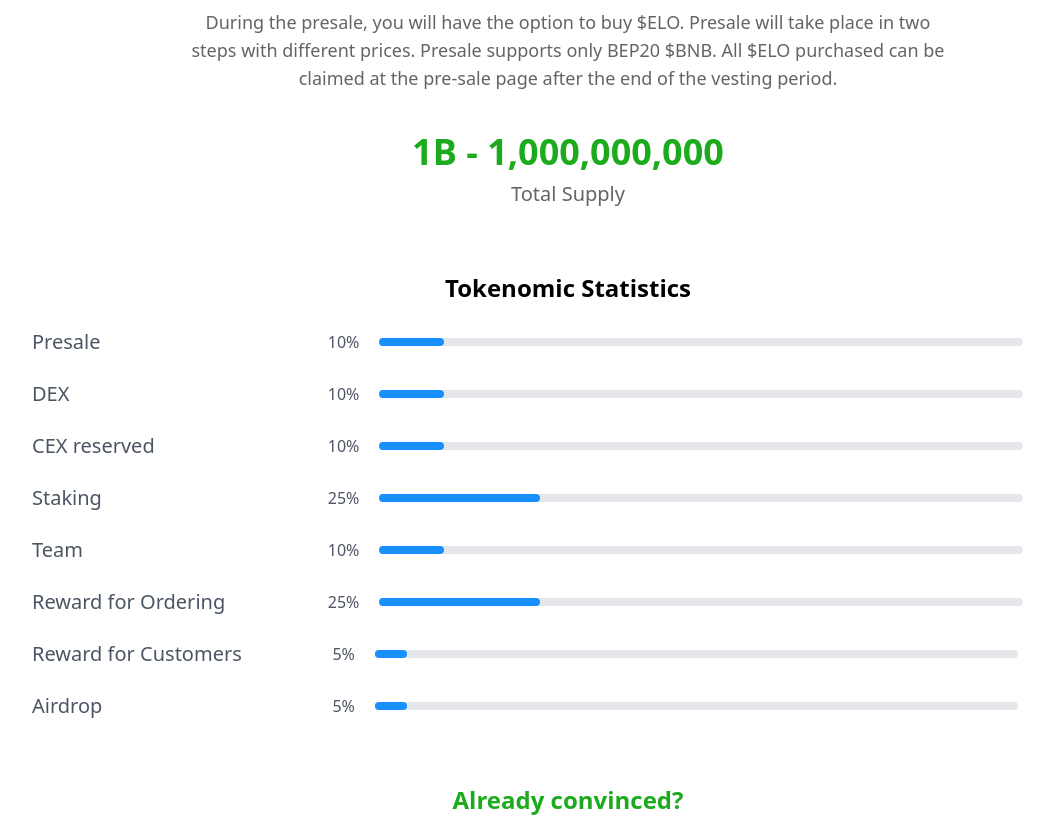
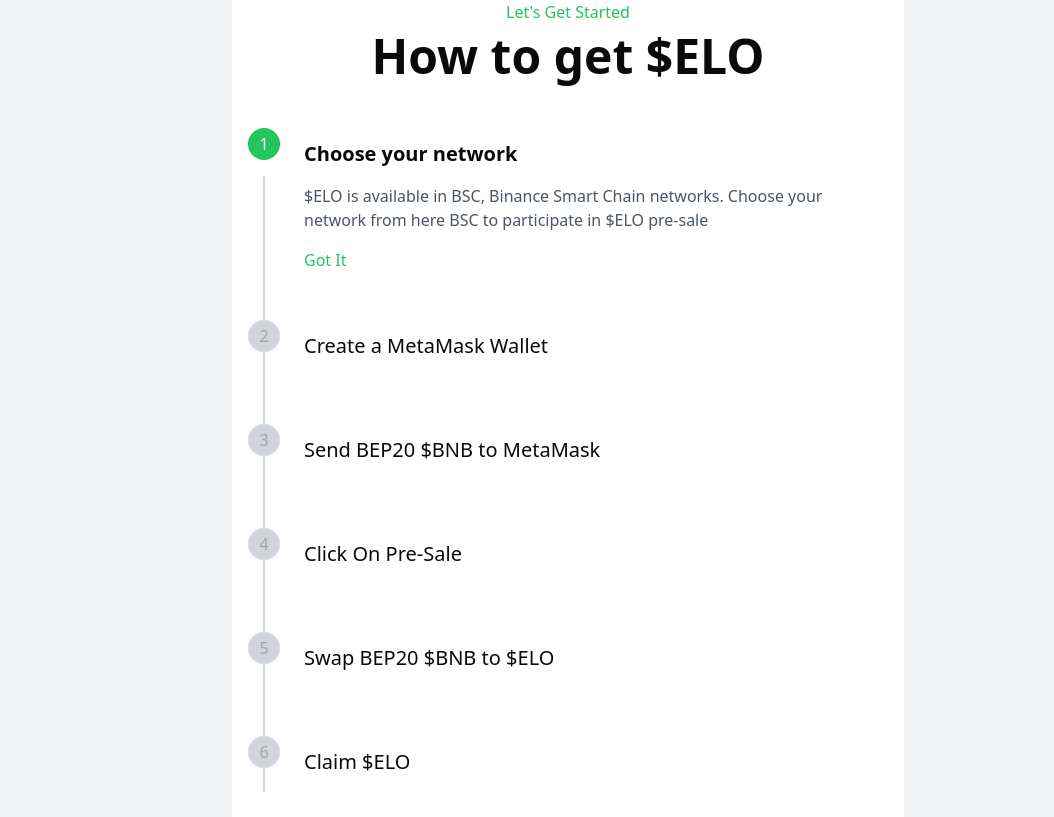
Before and after one commit to MostakemHossain/effortless-order-frontend, a React (Vite) app: page / in a window 1280 px wide. Shown: the part 720-1537 px from the top of the page, without its empty margins (72-1126 px from the left). Built offline with nearby package versions, Linux system fonts and the light colour scheme.

Commit message:
step section added

```diff
--- a/package.json
+++ b/package.json
@@ -10,6 +10,9 @@
     "preview": "vite preview"
   },
   "dependencies": {
+    "@emotion/react": "^11.14.0",
+    "@emotion/styled": "^11.14.0",
+    "@mui/material": "^6.3.1",
     "@radix-ui/react-dialog": "^1.1.4",
     "@radix-ui/react-dropdown-menu": "^2.1.4",
     "@radix-ui/react-navigation-menu": "^1.2.3",
--- a/src/App.tsx
+++ b/src/App.tsx
@@ -2,6 +2,7 @@
 import CallToAction from "./component/CallToAction";
 import Footer from "./component/Footer";
 import Navbar from "./component/Navbar";
+import Step from "./component/Step";
 import Tokenomics from "./component/Tokenomics";
 
 const App = () => {
@@ -9,6 +10,7 @@
     <div>
       <Navbar />
       <Banner />
+      <Step />
       <Tokenomics />
       <CallToAction />
       <Footer />
--- /dev/null
+++ b/src/component/Step.tsx
@@ -0,0 +1,148 @@
+"use client";
+
+import { useState } from "react";
+
+interface Step {
+  id: number;
+  title: string;
+  content: string;
+}
+
+const steps: Step[] = [
+  {
+    id: 1,
+    title: "Choose your network",
+    content:
+      "$ELO is available in BSC, Binance Smart Chain networks. Choose your network from here BSC to participate in $ELO pre-sale",
+  },
+  {
+    id: 2,
+    title: "Create a MetaMask Wallet",
+    content:
+      '$ELO token is available on the BSC blockchain. MetaMask is a third party BEP20 (Binance) browser wallet, and the very best at that! On Google Chrome, visit <a href="https://metamask.io" class="text-green-500 hover:underline" target="_blank" rel="noopener noreferrer">metamask.io</a> to download the extension and set up a wallet. On mobile? Get MetaMask\'s app for iPhone or Android',
+  },
+  {
+    id: 3,
+    title: "Send BEP20 $BNB to MetaMask",
+    content:
+      "Acquire $BNB through MetaMask itself or transfer it to your MetaMask wallet address from another wallet (e.g. Coinbase or Binance)",
+  },
+  {
+    id: 4,
+    title: "Click On Pre-Sale",
+    content:
+      "You can currently swap BNB to $ELO on Pre-Sale over ELO's official website! Pre-Sale supports only BEP20 BNB",
+  },
+  {
+    id: 5,
+    title: "Swap BEP20 $BNB to $ELO",
+    content:
+      "Click Connect Wallet Enter the amount of $BNB you would like to swap for $ELO. Then click on Swap",
+  },
+  {
+    id: 6,
+    title: "Claim $ELO",
+    content:
+      "All $ELO purchased can be claimed at the pre-sale page after the end of the vesting period.",
+  },
+];
+
+export default function Step() {
+  const [activeStep, setActiveStep] = useState(1);
+
+  const handleNextStep = () => {
+    if (activeStep < steps.length) {
+      setActiveStep(activeStep + 1);
+    }
+  };
+
+  const handlePreviousStep = () => {
+    if (activeStep > 1) {
+      setActiveStep(activeStep - 1);
+    }
+  };
+
+  const handleRestart = () => {
+    setActiveStep(1);
+  };
+
+  return (
+    <div className="min-h-screen flex items-center justify-center bg-gray-100 mb-10">
+      <div className="max-w-2xl w-full mx-auto px-4 py-12 bg-white rounded">
+        <div className="text-center mb-12">
+          <p className="text-green-500 font-medium mb-2">Let's Get Started</p>
+          <h1 className="text-4xl md:text-5xl font-bold">How to get $ELO</h1>
+        </div>
+
+        <div className="relative">
+          <div className="absolute left-[15px] top-[48px] bottom-0 w-[2px] bg-gray-300" />
+          <div className="space-y-12">
+            {steps.map((step) => (
+              <div key={step.id} className="relative">
+                <div className="flex gap-6">
+                  {/* Step Icon */}
+                  <div
+                    className={`relative z-10 flex items-center justify-center w-8 p-3 rounded-full h-8
+                      ${
+                        step.id === activeStep
+                          ? "bg-green-500 text-white"
+                          : "bg-gray-300 text-gray-400"
+                      }
+                      font-medium cursor-pointer transition-colors duration-200`}
+                    onClick={() => setActiveStep(step.id)}
+                  >
+                    {step.id}
+                  </div>
+
+                  {/* Step Content */}
+                  <div className="pt-3">
+                    <h3
+                      className={`text-xl ${
+                        step.id === activeStep ? "font-bold" : "font-normal"
+                      } mb-4`}
+                    >
+                      {step.title}
+                    </h3>
+                    {step.id === activeStep && (
+                      <>
+                        <p
+                          className="text-gray-600 mb-4"
+                          dangerouslySetInnerHTML={{ __html: step.content }}
+                        />
+                        <div className="flex gap-4">
+                          {step.id === steps.length ? (
+                            <button
+                              className="text-green-500 font-medium"
+                              onClick={handleRestart}
+                            >
+                              Again
+                            </button>
+                          ) : (
+                            <button
+                              className="text-green-500 font-medium"
+                              onClick={handleNextStep}
+                            >
+                              Got It
+                            </button>
+                          )}
+                          {step.id > 1 && (
+                            <button
+                              className="text-gray-400"
+                              onClick={handlePreviousStep}
+                            >
+                              Previous Step
+                            </button>
+                          )}
+                        </div>
+                      </>
+                    )}
+                  </div>
+                </div>
+              </div>
+            ))}
+          </div>
+        </div>
+      </div>
+    </div>
+  );
+}
--- a/src/component/Tokenomics.tsx
+++ b/src/component/Tokenomics.tsx
@@ -37,7 +37,6 @@
               >
                 <div className="text-gray-600 text-xl">{item.label}</div>
 
-
                 <div className="flex items-center justify-center gap-5 lg:flex-row lg:items-center lg:w-[80%]">
                   <span className="text-gray-600 text-sm lg:text-base">
                     {item.percentage}%
--- /dev/null
+++ b/src/components/ui/dialog.tsx
@@ -0,0 +1,120 @@
+import * as React from "react"
+import * as DialogPrimitive from "@radix-ui/react-dialog"
+import { X } from "lucide-react"
+
+import { cn } from "@/lib/utils"
+
+const Dialog = DialogPrimitive.Root
+
+const DialogTrigger = DialogPrimitive.Trigger
+
+const DialogPortal = DialogPrimitive.Portal
+
+const DialogClose = DialogPrimitive.Close
+
+const DialogOverlay = React.forwardRef<
+  React.ElementRef<typeof DialogPrimitive.Overlay>,
+  React.ComponentPropsWithoutRef<typeof DialogPrimitive.Overlay>
+>(({ className, ...props }, ref) => (
+  <DialogPrimitive.Overlay
+    ref={ref}
+    className={cn(
+      "fixed inset-0 z-50 bg-black/80  data-[state=open]:animate-in data-[state=closed]:animate-out data-[state=closed]:fade-out-0 data-[state=open]:fade-in-0",
+      className
+    )}
+    {...props}
+  />
+))
+DialogOverlay.displayName = DialogPrimitive.Overlay.displayName
+
+const DialogContent = React.forwardRef<
+  React.ElementRef<typeof DialogPrimitive.Content>,
+  React.ComponentPropsWithoutRef<typeof DialogPrimitive.Content>
+>(({ className, children, ...props }, ref) => (
+  <DialogPortal>
+    <DialogOverlay />
+    <DialogPrimitive.Content
+      ref={ref}
+      className={cn(
+        "fixed left-[50%] top-[50%] z-50 grid w-full max-w-lg translate-x-[-50%] translate-y-[-50%] gap-4 border bg-background p-6 shadow-lg duration-200 data-[state=open]:animate-in data-[state=closed]:animate-out data-[state=closed]:fade-out-0 data-[state=open]:fade-in-0 data-[state=closed]:zoom-out-95 data-[state=open]:zoom-in-95 data-[state=closed]:slide-out-to-left-1/2 data-[state=closed]:slide-out-to-top-[48%] data-[state=open]:slide-in-from-left-1/2 data-[state=open]:slide-in-from-top-[48%] sm:rounded-lg",
+        className
+      )}
+      {...props}
+    >
+      {children}
+      <DialogPrimitive.Close className="absolute right-4 top-4 rounded-sm opacity-70 ring-offset-background transition-opacity hover:opacity-100 focus:outline-none focus:ring-2 focus:ring-ring focus:ring-offset-2 disabled:pointer-events-none data-[state=open]:bg-accent data-[state=open]:text-muted-foreground">
+        <X className="h-4 w-4" />
+        <span className="sr-only">Close</span>
+      </DialogPrimitive.Close>
+    </DialogPrimitive.Content>
+  </DialogPortal>
+))
+DialogContent.displayName = DialogPrimitive.Content.displayName
+
+const DialogHeader = ({
+  className,
+  ...props
+}: React.HTMLAttributes<HTMLDivElement>) => (
+  <div
+    className={cn(
+      "flex flex-col space-y-1.5 text-center sm:text-left",
+      className
+    )}
+    {...props}
+  />
+)
+DialogHeader.displayName = "DialogHeader"
+
+const DialogFooter = ({
+  className,
+  ...props
+}: React.HTMLAttributes<HTMLDivElement>) => (
+  <div
+    className={cn(
+      "flex flex-col-reverse sm:flex-row sm:justify-end sm:space-x-2",
+      className
+    )}
+    {...props}
+  />
+)
+DialogFooter.displayName = "DialogFooter"
+
+const DialogTitle = React.forwardRef<
+  React.ElementRef<typeof DialogPrimitive.Title>,
+  React.ComponentPropsWithoutRef<typeof DialogPrimitive.Title>
+>(({ className, ...props }, ref) => (
+  <DialogPrimitive.Title
+    ref={ref}
+    className={cn(
+      "text-lg font-semibold leading-none tracking-tight",
+      className
+    )}
+    {...props}
+  />
+))
+DialogTitle.displayName = DialogPrimitive.Title.displayName
+
+const DialogDescription = React.forwardRef<
+  React.ElementRef<typeof DialogPrimitive.Description>,
+  React.ComponentPropsWithoutRef<typeof DialogPrimitive.Description>
+>(({ className, ...props }, ref) => (
+  <DialogPrimitive.Description
+    ref={ref}
+    className={cn("text-sm text-muted-foreground", className)}
+    {...props}
+  />
+))
+DialogDescription.displayName = DialogPrimitive.Description.displayName
+
+export {
+  Dialog,
+  DialogPortal,
+  DialogOverlay,
+  DialogClose,
+  DialogTrigger,
+  DialogContent,
+  DialogHeader,
+  DialogFooter,
+  DialogTitle,
+  DialogDescription,
+}
```
Also changed, not shown: 1 other file (tests, documents, lock files or other folders).
